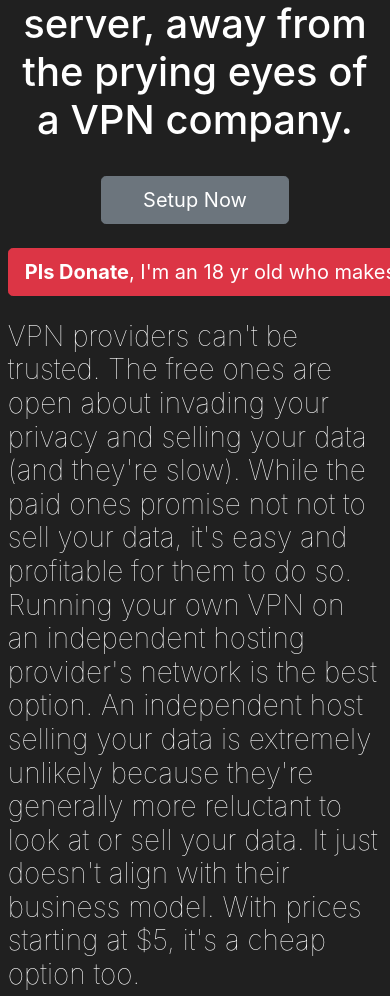
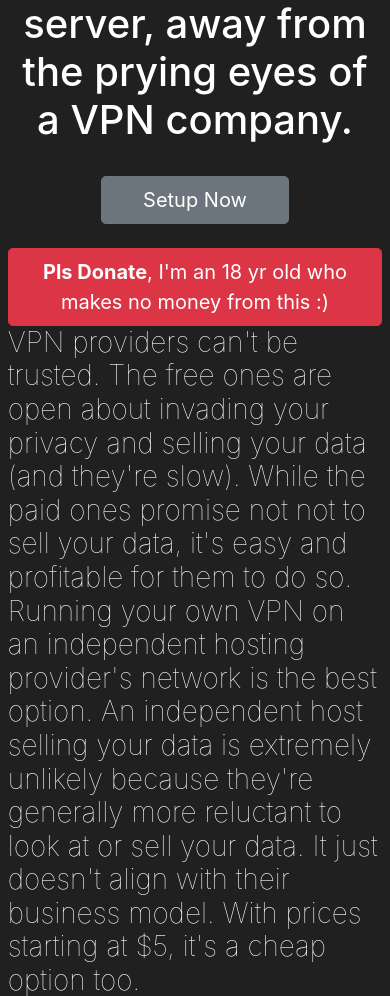
Before and after one commit to astrike30/independent_vpn, a Flask app: page / in a window 390 px wide; the page is wider, and only the part inside the window is pictured. Shown: the part 912-1908 px from the top of that part. Run offline with Flask 2, Linux system fonts and the light colour scheme; some libraries are stand-ins or nearby versions.

Commit message:
Homepage donate button wrap for mobile

```diff
--- a/templates/homepage.html
+++ b/templates/homepage.html
@@ -8,7 +8,7 @@
         <a href="/setup"><button type="button" class="btn btn-secondary btn-lg btn-block" style="margin: auto">Setup Now</button></a>
     </div>
     <br>
-    <button type="submit" class="btn btn-lg btn-danger" style="margin: auto; display: block"><b>Pls Donate</b>, I'm an 18 yr old who makes no money from this :)</button>
+    <button style="white-space: normal;" type="submit" class="btn btn-lg btn-danger" style="margin: auto; display: block"><b>Pls Donate</b>, I'm an 18 yr old who makes no money from this :)</button>
     <br>
     <div>
         <h3 style="color: white; font-weight: lighter;">VPN providers can't be trusted. The free ones are open about invading your privacy and selling your data (and they're slow). While the paid ones promise not not to sell your data, it's easy and profitable for them to do so. Running your own VPN on an independent hosting provider's network is the best option. An independent host selling your data is extremely unlikely because they're generally more reluctant to look at or sell your data. It just doesn't align with their business model. With prices starting at $5, it's a cheap option too.</h3>
```
